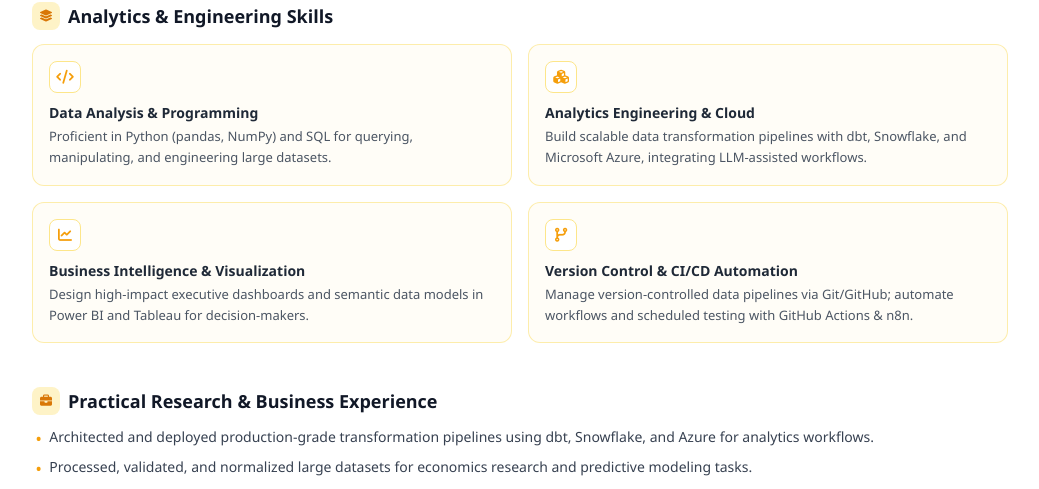
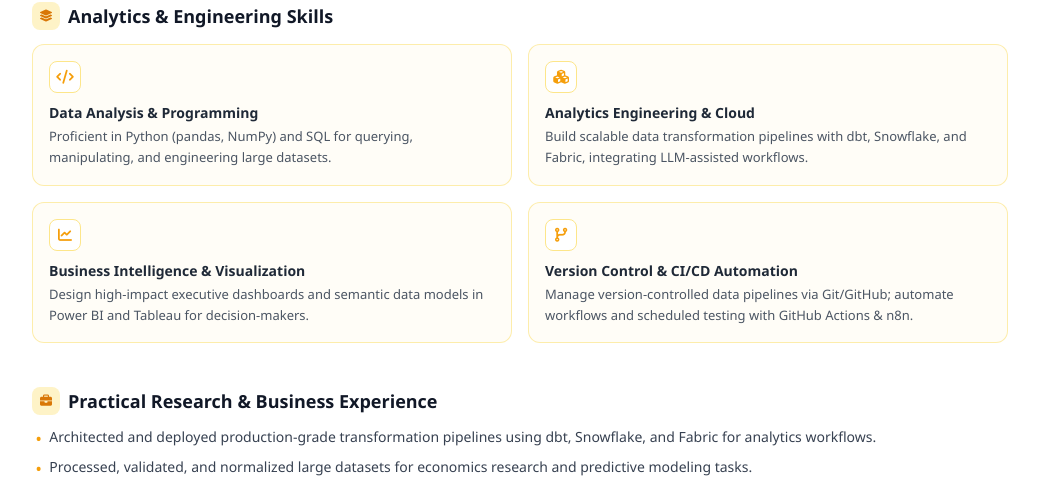
Before and after one commit to HoangTheAnalyst/Web-Data-Analyst, a Next.js app: page / in a window 1280 px wide. Shown: the part 958-1447 px from the top of the page, without its empty margins (120-1159 px from the left). Built offline with nearby package versions, Linux system fonts and the light colour scheme.

Commit message:
Azure -> Fabric

```diff
--- a/src/data/portfolioData.ts
+++ b/src/data/portfolioData.ts
@@ -62,7 +62,7 @@ export const educationList: EducationItem[] = [
 ];
 
 export const experienceBulletPoints: string[] = [
-  'Architected and deployed production-grade transformation pipelines using dbt, Snowflake, and Azure for analytics workflows.',
+  'Architected and deployed production-grade transformation pipelines using dbt, Snowflake, and Fabric for analytics workflows.',
   'Processed, validated, and normalized large datasets for economics research and predictive modeling tasks.',
   'Conducted surveys, demand forecasting, and inventory performance analysis for seasonal retail projects in my small business in early 2025.',
   'Performed competitor footfall scouting at local eateries and delivered executive insight reports directly to business owners.',
@@ -85,7 +85,7 @@ export const skillsList: SkillCardItem[] = [
     iconClass: 'fas fa-cubes',
     title: 'Analytics Engineering & Cloud',
     description:
-      'Build scalable data transformation pipelines with dbt, Snowflake, and Microsoft Azure, integrating LLM-assisted workflows.',
+      'Build scalable data transformation pipelines with dbt, Snowflake, and Fabric, integrating LLM-assisted workflows.',
   },
   {
     iconClass: 'fas fa-chart-line',
```
